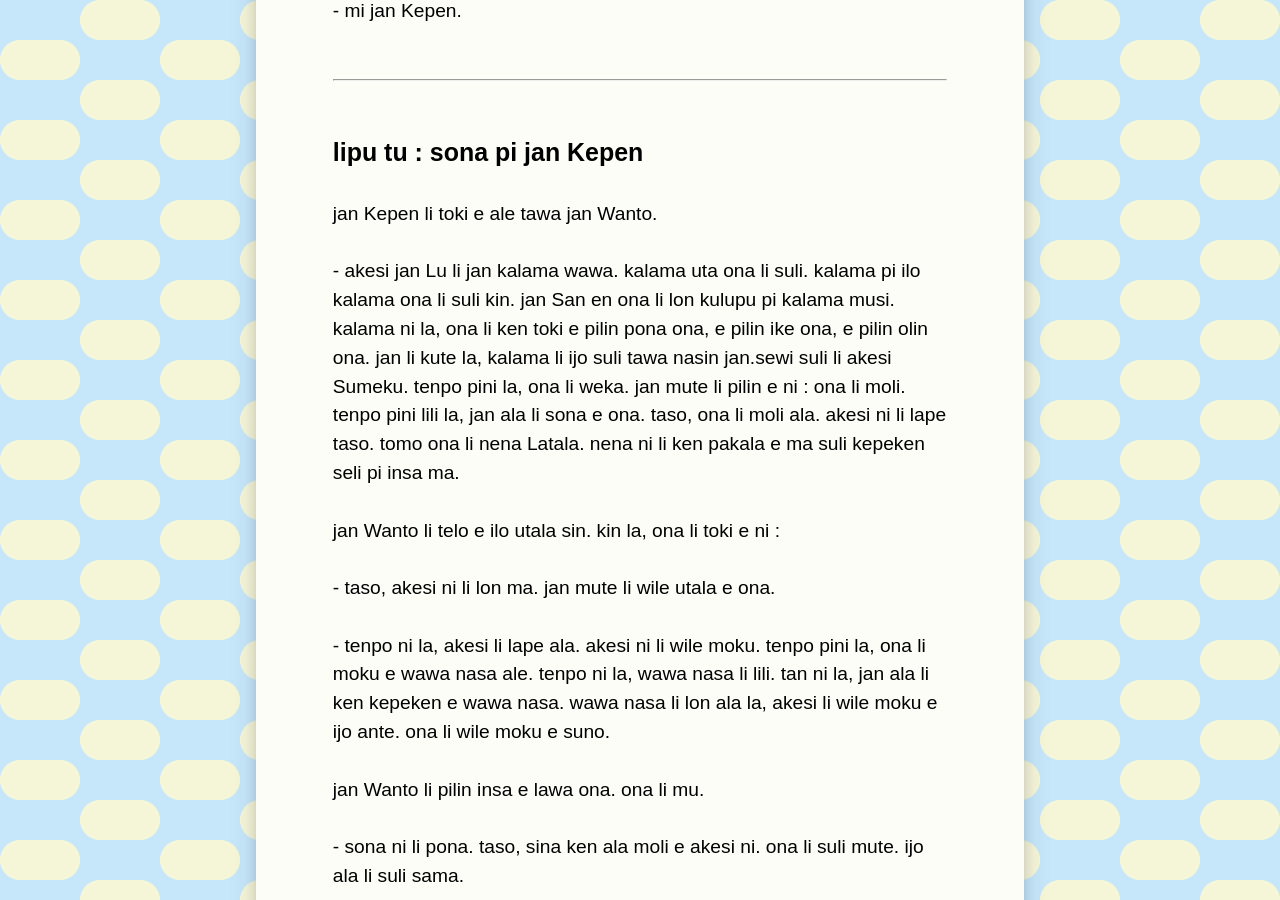
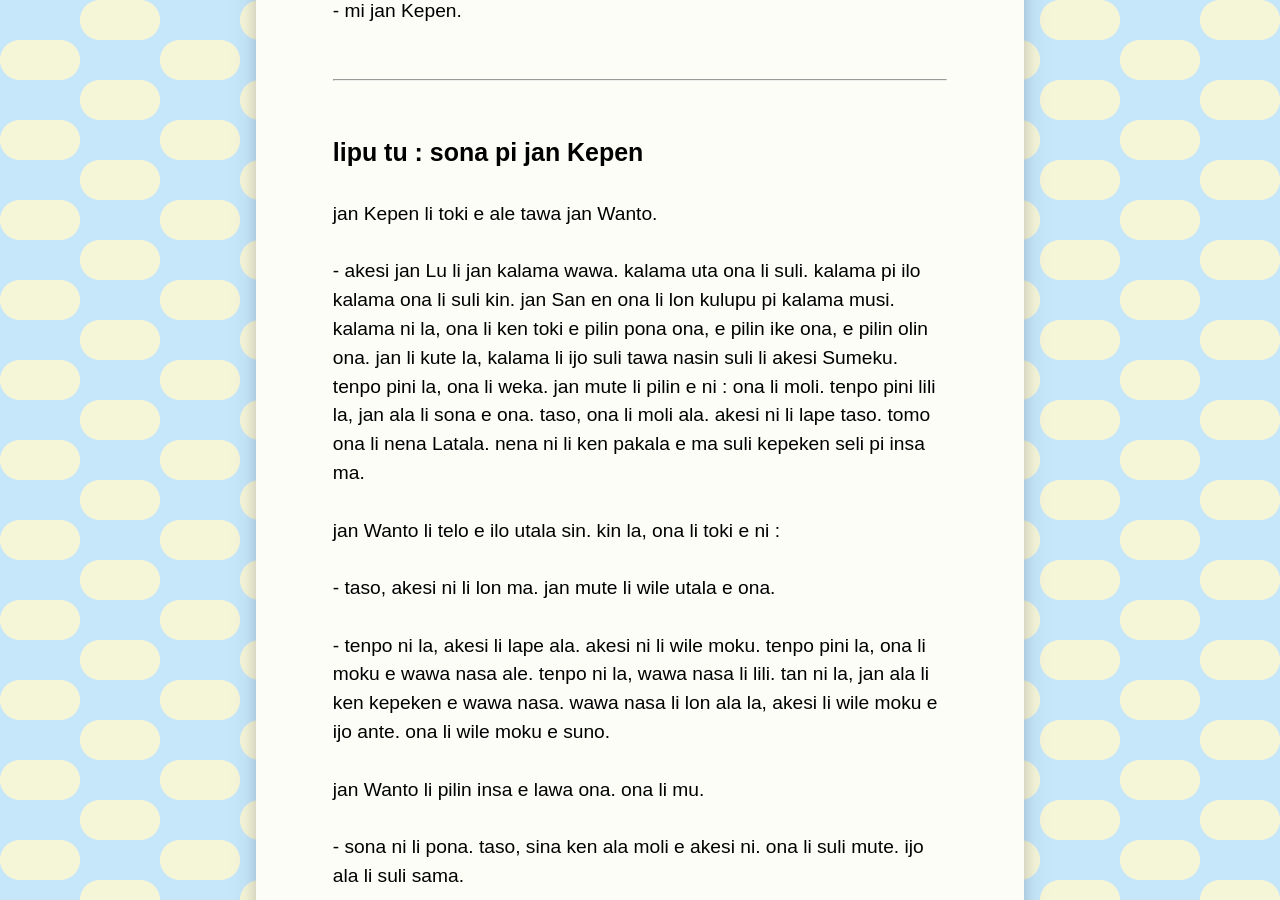
Before and after one commit to raacz/utala, a Jekyll site: the page built from maml/lipu-musi/lipu-suli/akesi-li-moku-e-suno.md, in a window 1280 px wide and 900 px high, scrolled down 3000 px. Built offline with Jekyll 4.4.1, drawn with Linux system fonts in a browser that asks for light colours; some of the changed text lies outside the part shown.

Commit message:
akesi li moku e suno la pakala tu

```diff
--- a/maml/lipu-musi/lipu-suli/akesi-li-moku-e-suno.md
+++ b/maml/lipu-musi/lipu-suli/akesi-li-moku-e-suno.md
@@ -92,7 +92,7 @@ jan Wanto li mu li toki ala. jan li musi.
 
 jan Kepen li toki e ale tawa jan Wanto.
 
-\- akesi jan Lu li jan kalama wawa. kalama uta ona li suli. kalama pi ilo kalama ona li suli kin. jan San en ona li lon kulupu pi kalama musi. kalama ni la, ona li ken toki e pilin pona ona, e pilin ike ona, e pilin olin ona. jan li kute la, kalama li ijo suli tawa nasin jan.sewi suli li akesi Sumeku. tenpo pini la, ona li weka. jan mute li pilin e ni : ona li moli. tenpo pini lili la, jan ala li sona e ona. taso, ona li moli ala. akesi ni li lape taso. tomo ona li nena Latala. nena ni li ken pakala e ma suli kepeken seli pi insa ma.
+\- akesi jan Lu li jan kalama wawa. kalama uta ona li suli. kalama pi ilo kalama ona li suli kin. jan San en ona li lon kulupu pi kalama musi. kalama ni la, ona li ken toki e pilin pona ona, e pilin ike ona, e pilin olin ona. jan li kute la, kalama li ijo suli tawa nasin suli li akesi Sumeku. tenpo pini la, ona li weka. jan mute li pilin e ni : ona li moli. tenpo pini lili la, jan ala li sona e ona. taso, ona li moli ala. akesi ni li lape taso. tomo ona li nena Latala. nena ni li ken pakala e ma suli kepeken seli pi insa ma.
 
 jan Wanto li telo e ilo utala sin. kin la, ona li toki e ni :
 
```
Also changed, not shown: other parts of maml/lipu-musi/lipu-suli/akesi-li-moku-e-suno.md (+1 -1 lines).
